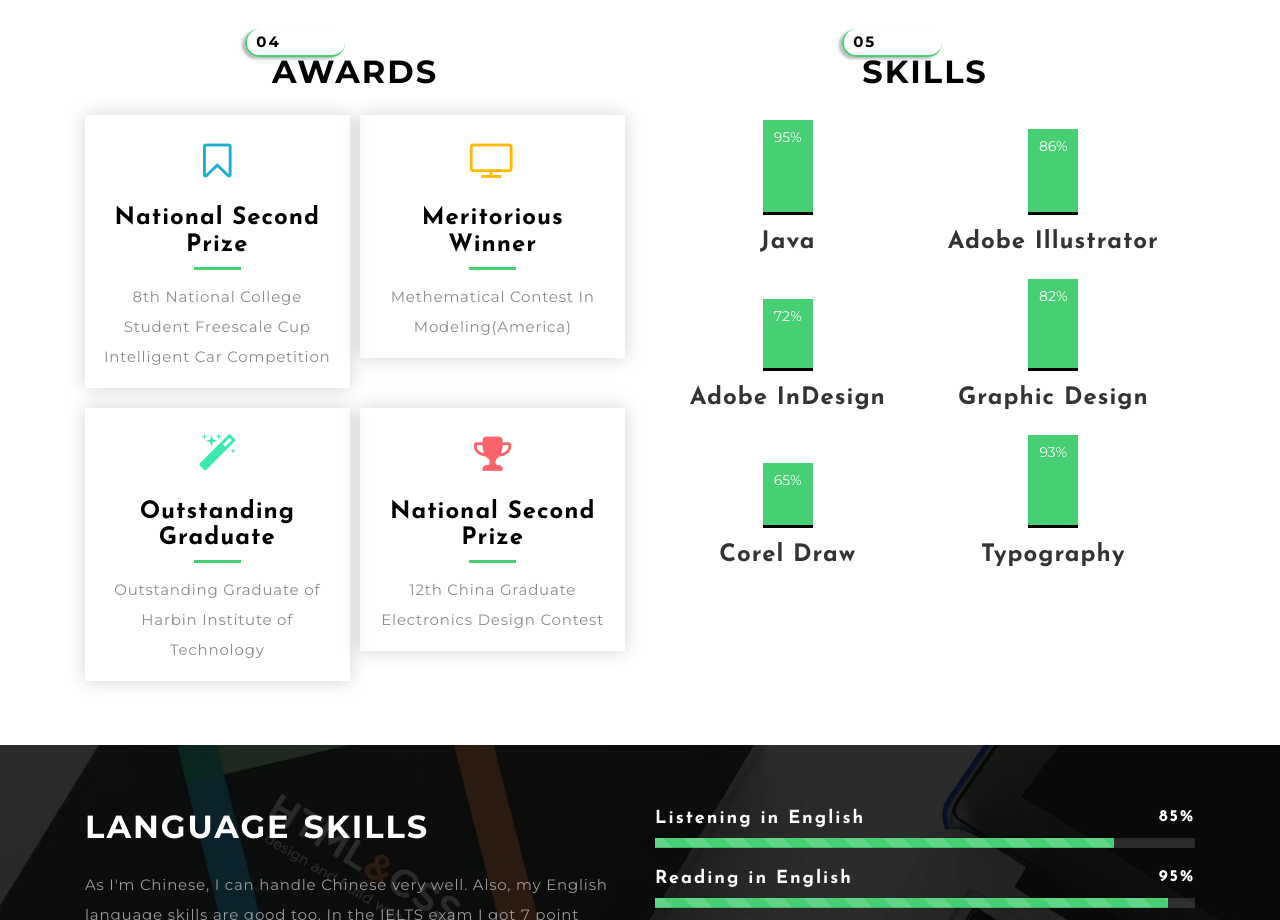
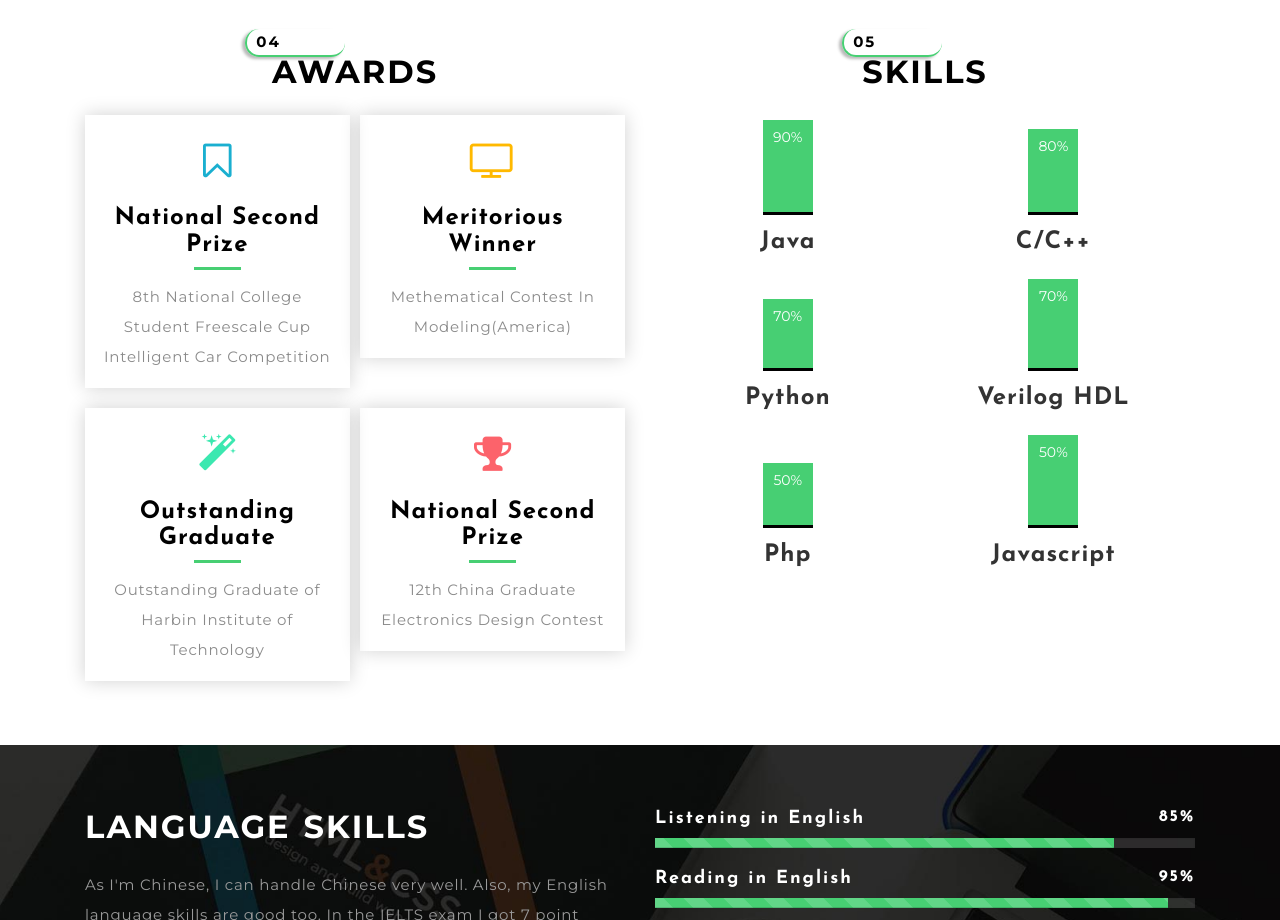
Before and after one commit to 2nc/2nc.github.io, a plain HTML site: page index.html in a window 1280 px wide. Shown: the part 2680-3600 px from the top of the page. Drawn offline with Linux system fonts and the light colour scheme.

Commit message:
fix skill

```diff
--- a/index.html
+++ b/index.html
@@ -298,28 +298,28 @@
 					<div class="clearfix"></div>
 				</div>
 				<div class="skill-main-agileits">
-					<p class="p1">95%</p>
+					<p class="p1">90%</p>
 					<h4>Java</h4>
 				</div>
 				<div class="skill-main-agileits">
-					<p class="p2">86%</p>
-					<h4>Adobe Illustrator</h4>
+					<p class="p2">80%</p>
+					<h4>C/C++</h4>
 				</div>
 				<div class="skill-main-agileits">
-					<p class="p3">72%</p>
-					<h4>Adobe InDesign</h4>
+					<p class="p3">70%</p>
+					<h4>Python</h4>
 				</div>
 				<div class="skill-main-agileits">
-					<p class="p4">82%</p>
-					<h4>Graphic Design</h4>
+					<p class="p4">70%</p>
+					<h4>Verilog HDL</h4>
 				</div>
 				<div class="skill-main-agileits">
-					<p class="p5">65%</p>
-					<h4>Corel Draw</h4>
+					<p class="p5">50%</p>
+					<h4>Php</h4>
 				</div>
 				<div class="skill-main-agileits">
-					<p class="p6">93%</p>
-					<h4>Typography</h4>
+					<p class="p6">50%</p>
+					<h4>Javascript</h4>
 				</div>
 			</div>
 		</div>
```
